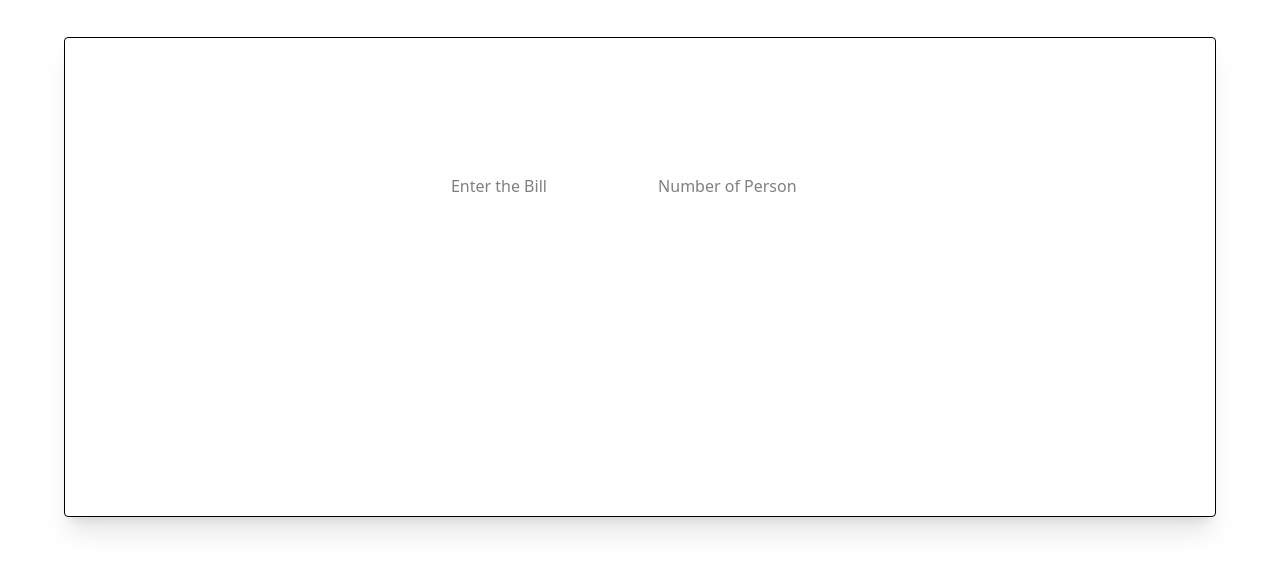
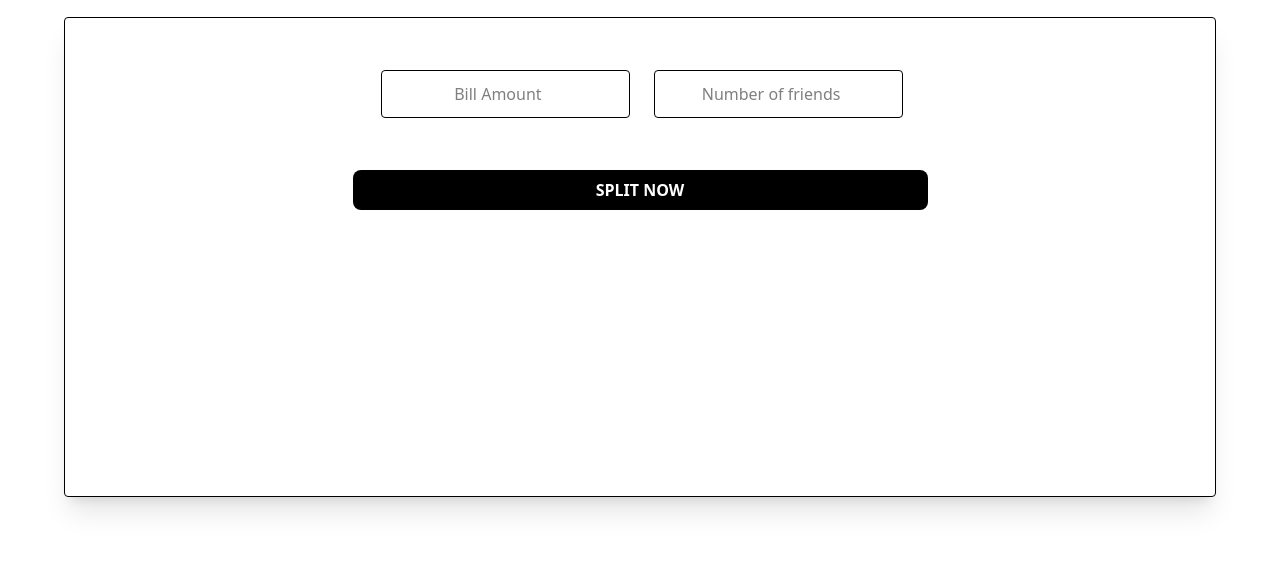
Before and after one commit to sijomonps/split-amount, a plain HTML site: page index.html in a window 1280 px wide. Shown: the part 167-738 px from the top of the page. Drawn offline with nearby package versions, Linux system fonts and the light colour scheme; a web font is replaced by a local one.

Commit message:
UI completed and need to fix some error in the JS

```diff
--- a/app.js
+++ b/app.js
@@ -0,0 +1,7 @@
+let outputEl = document.querySelector("#output-heading");
+let inputBillEl = document.getElementById("bill");
+let inputPeopleEl = document.getElementById("people");
+
+outputEl.textContent = "hi";
+
+console.log("hi");
--- a/index.html
+++ b/index.html
@@ -14,15 +14,20 @@
 <body>
     <h1 class="text-center mt-20 main-heading">Money Split</h1>
     <p class="text-center main-para">An easy way to share expenses and split bills with friends.</p>
-    <div class="main-container border-1 rounded w-xl mx-auto mt-10 shadow-xl">
+    <div class="main-container border-1 rounded w-xl mx-auto mt-5 shadow-xl">
         <div class="div sub-container">
-            <div class="input-container text-center mt-30">
+            <div class="input-container text-center mt-10">
+                <input type="number" id="bill" placeholder="Bill Amount" class="rounded p-2 m-3 text-center border input-element">
+                <input type="number" id="people" placeholder="Number of friends" class="rounded p-2 m-2 text-center border input-element">
+            </div>
+            <div class="button-container text-center">
+                <button id="btn" class="bg-black hover:bg-white-700 text-white font-bold py-2 px-4 rounded-lg mt-10 btn">SPLIT NOW</button>
+            </div>
 
-                <input type="number" id="name" placeholder="Enter the Bill" class="rounded p-2 m-2 text-center">
-                <input type="number" id="amount" placeholder="Number of Person" class="rounded p-2 m-2">
+            <div class="output mt-20">
+                <h1 class="output-heading text-center" id="output-element"></h1>
+            </div>
 
-
-            </div>
         </div>
 
     </div>
--- a/style.css
+++ b/style.css
@@ -27,3 +27,10 @@
 .main-para{
     font-family: min;
 }
+.btn{
+    width: 50%;
+}
+.input-element{
+
+    height: 10%;
+}
```
